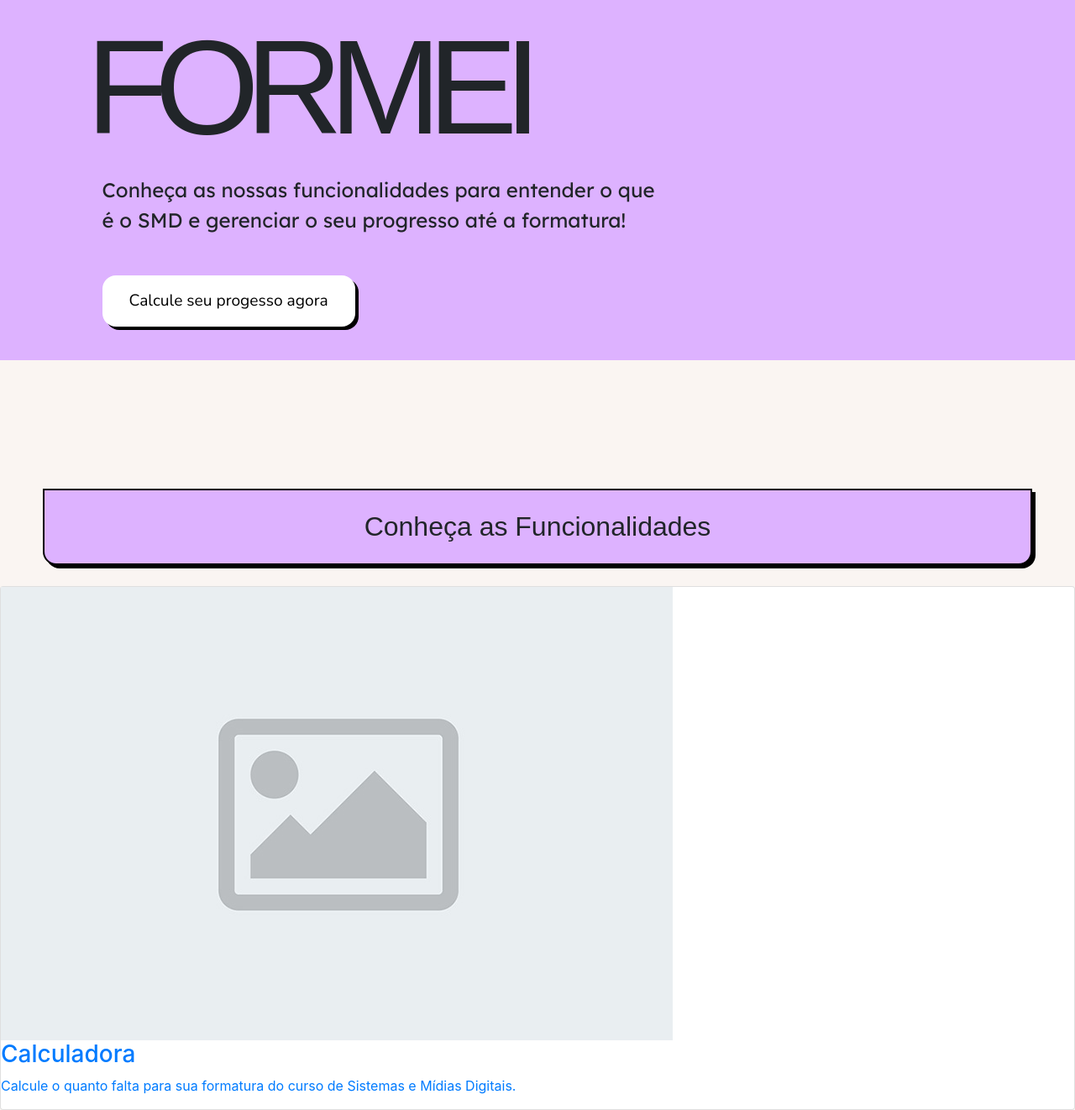
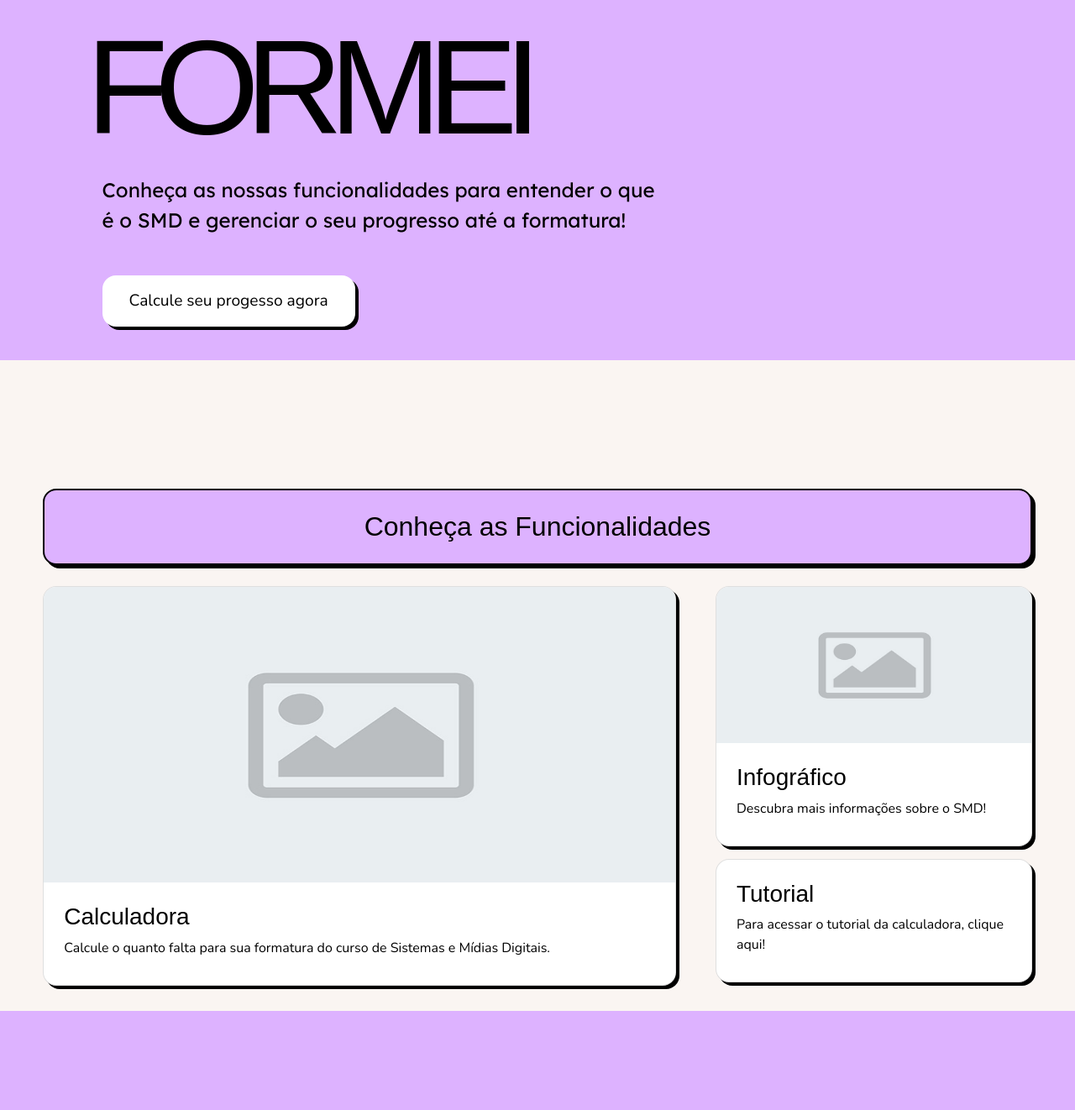
Before and after one commit to SamayUFC/EquipeJambo-SQMF, a PHP site: page / in a window 1280 px wide. Shown: the part 92-1414 px from the top of the page at 84% size. After the commit the page ends 1296 px from the top, so only its background shows below. Run offline with PHP 8.4, Linux system fonts and the light colour scheme; some web fonts are replaced.

Commit message:
Updates index
Alterações na tela inicial e nas cores das tabs

```diff
--- a/css/style.css
+++ b/css/style.css
@@ -48,6 +48,7 @@ header nav div a:hover{
 
 main {
     background-color: #FAF5F2;
+    color: #000000;
 }
 
 main .container-main .intro{
@@ -79,7 +80,7 @@ main .container-main .intro p{
     width: 65%;
 }
 
-main .container-main .intro button{
+main .container-main .intro .link-main{
     margin: 2rem 1.2rem;
     padding: 1rem 2rem;
     width: fit-content;
@@ -90,9 +91,17 @@ main .container-main .intro button{
     box-shadow: 4px 4px #000000;
     border-radius: 16px;
     border: none;
+    text-decoration: none;
+    color: #000000
 }
 
-main .container-main .features .features-titles{
+main .container-main .intro .link-main:hover{
+    cursor: pointer;
+    color: inherit;
+    text-decoration: underline;
+}
+
+main .container-main .features .features-title{
     font-family: var(--font-title);
     padding: 1.5rem;
     text-align: center;
@@ -100,10 +109,62 @@ main .container-main .features .features-titles{
     margin: 12% auto 2%;
     background: #DDB2FF;
     border: 2px #000000 solid;
-    border-radius: 0 0 16px 16px;
+    border-radius: 16px;
     box-shadow: 4px 4px #000000;
 }
 
-main .container-main .features .card #card-calculator{
-    width: 51%;
+main .container-main .features .features-cards {
+    display: grid;
+    grid-template-columns: 2fr 1fr;
+    width: 100%;
+    padding: 0 4%;
+    grid-column-gap: 4%;
 }
+
+main .container-main .features .card, #card-calculator{
+    width: 100%;
+    border-radius: 16px;
+    box-shadow: 4px 4px #000000;
+    overflow: hidden;
+}
+
+main .container-main .features .card .img-calculator {
+    width: 100%;
+    height: 22rem;
+}
+
+main .container-main .features .card, #card-info{
+    width: 100%;
+    border-radius: 16px;
+    box-shadow: 4px 4px #000000;
+    overflow: hidden;
+    margin-bottom: 4%;
+}
+
+main .container-main .features .card .img-info {
+    width: 100%;
+    height: 11.6rem;
+}
+
+main .container-main .features .card .text-card {
+    padding: 1.5rem 1.5rem 1rem;
+}
+
+main .container-main .features .card h3 {
+    font-family: var(--font-title);
+}
+
+main .container-main .features .card p {
+    font-family: var(--font-text);
+}
+
+main .container-main .features .card a {
+    color: #000000;
+    text-decoration: none;
+}
+
+main .container-main .features .card a:hover {
+    cursor: pointer;
+    color: inherit;
+    text-decoration: underline;
+}
--- a/css/tabs.css
+++ b/css/tabs.css
@@ -19,7 +19,7 @@ header nav{
     justify-content: space-between;
     align-items: center;
     background: #FFFFFF;
-    padding: 1.5em 4%;
+    padding: 1em 4%;
 }
 
 header nav img {
@@ -111,11 +111,11 @@ main .container-main {
 }
 
 .tabContainer .buttonContainer #buttonThird{
-    background-color: #99FF99;
+    background-color: #E5FFE5;
 }
 
 .tabContainer .buttonContainer #buttonFourth{
-    background-color: #F199FF;
+    background-color: #FBE5FF;
 }
 
 .tabContainer .contentContainer {
--- a/index.html
+++ b/index.html
@@ -18,7 +18,7 @@
             <div>
                 <a href="index.html">Home</a>
                 <a href="tabs.html">Calculadora</a>
-                <a href="#">Infográfico</a>
+                <a href="info-teste.html">Infográfico</a>
             </div>
         </nav>
     </header>
@@ -28,17 +28,42 @@
             <div class="intro">
                 <h1 class="title-main">FORMEI</h1>
                 <p class="content-main">Conheça as nossas funcionalidades para entender o que é o SMD e gerenciar o seu progresso até a formatura!</p>
-                <button type="button" class="button-main">Calcule seu progesso agora</button>
+                <a href="./tabs.html" class="link-main">Calcule seu progesso agora</a>
                 <img src="#" alt="">
             </div>
             <div class="features">
-                <h2 class="features-titles">Conheça as Funcionalidades</h2>
-                <div class="card" id="card-calculator">
-                    <a href="./tabs.html">
-                        <img src="assets/jk-placeholder-image.jpg" alt="Essa é uma imagem placeholder temporária, de fundo cinza, com um ícone de quadro ou janela mostrando uma montanha e um sol simplificados">
-                        <h3>Calculadora</h3>
-                        <p>Calcule o quanto falta para sua formatura do curso de Sistemas e Mídias Digitais.</p>
-                    </a>
+                <h2 class="features-title">Conheça as Funcionalidades</h2>
+                <div class="features-cards">
+                    <section class="main-feature">
+                        <div class="card" id="card-calculator">
+                            <a href="./tabs.html">
+                                <img src="assets/jk-placeholder-image.jpg" class="img-calculator" alt="Essa é uma imagem placeholder temporária, de fundo cinza, com um ícone de quadro ou janela mostrando uma montanha e um sol simplificados">
+                                <div class="text-card" id="text-calculator">
+                                    <h3>Calculadora</h3>
+                                    <p>Calcule o quanto falta para sua formatura do curso de Sistemas e Mídias Digitais.</p>
+                                </div>
+                            </a>
+                        </div>
+                    </section>
+                    <section class="others">
+                        <div class="card" id="card-info">
+                            <a href="info-teste.html">
+                                <img src="assets/jk-placeholder-image.jpg" class="img-info" alt="Essa é uma imagem placeholder temporária, de fundo cinza, com um ícone de quadro ou janela mostrando uma montanha e um sol simplificados">
+                                <div class="text-card" id="text-info">
+                                    <h3>Infográfico</h3>
+                                    <p>Descubra mais informações sobre o SMD!</p>
+                                </div>
+                            </a>
+                        </div>
+                        <div class="card" id="card-tutorial">
+                            <a href="tutorial-teste.html">
+                                <div class="text-card" id="text-tutorial">
+                                    <h3>Tutorial</h3>
+                                    <p>Para acessar o tutorial da calculadora, clique aqui!</p>
+                                </div>
+                            </a>
+                        </div>
+                    </section>
                 </div>
             </div>
         </div>
```
Also changed, not shown: info.html (added, +12 -0 lines), tabs.html (+4 -4 lines).
